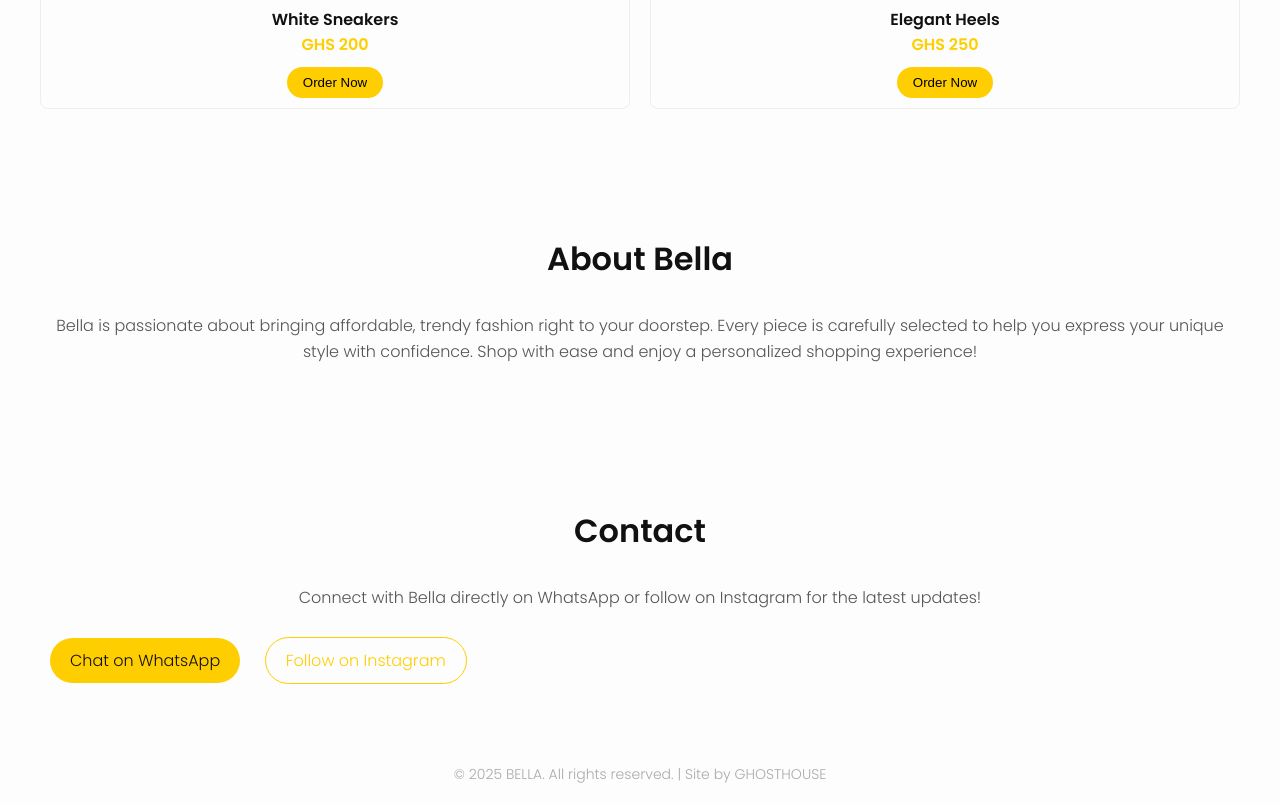
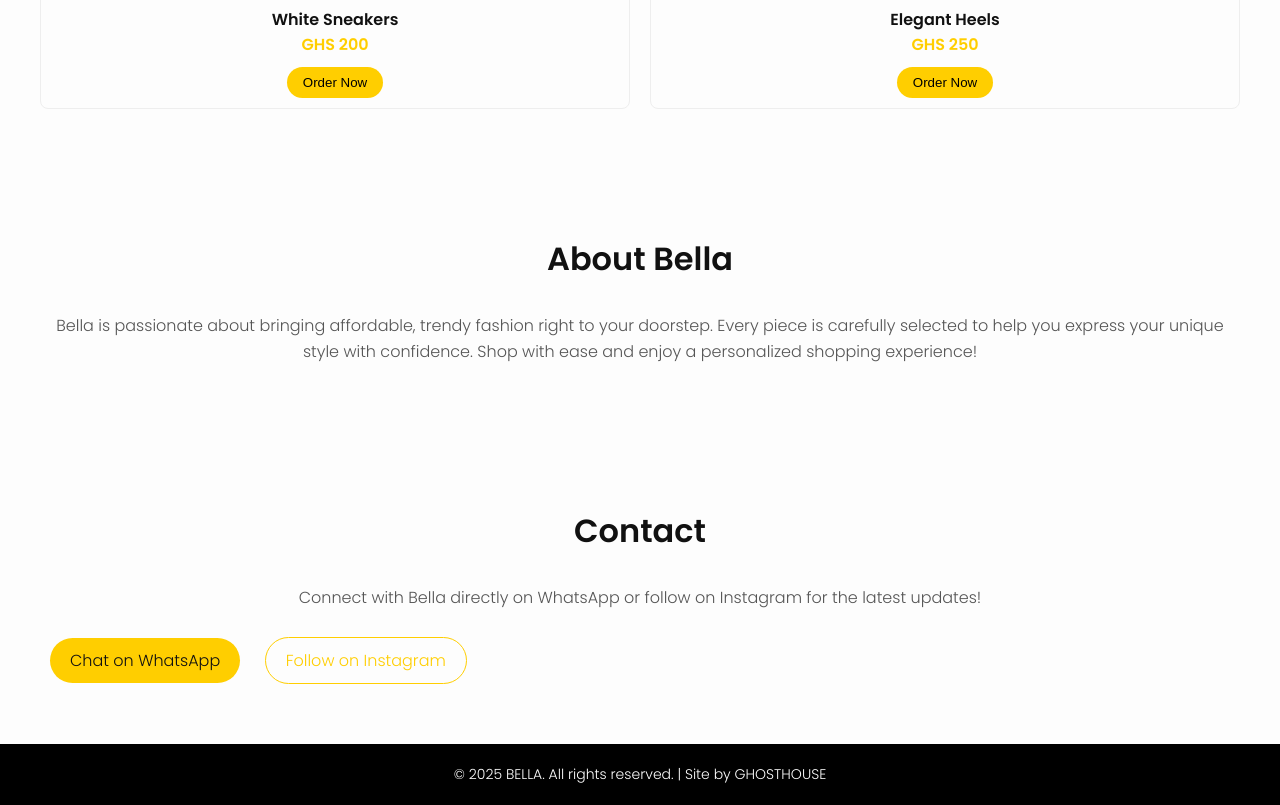
Before and after one commit to salimsaad-dot/bella-shop, a plain HTML site: page index.html in a window 1280 px wide. Shown: the part 2419-3224 px from the top of the page. Drawn offline with Linux system fonts and the light colour scheme.

Commit message:
Update style.css

```diff
--- a/style.css
+++ b/style.css
@@ -171,7 +171,8 @@ body {
     padding: 20px;
     text-align: center;
     font-size: 14px;
-    color: #aaa;
+    color: #fff;
+    background-color: black;
   }
 
   .floating-whatsapp {
```
